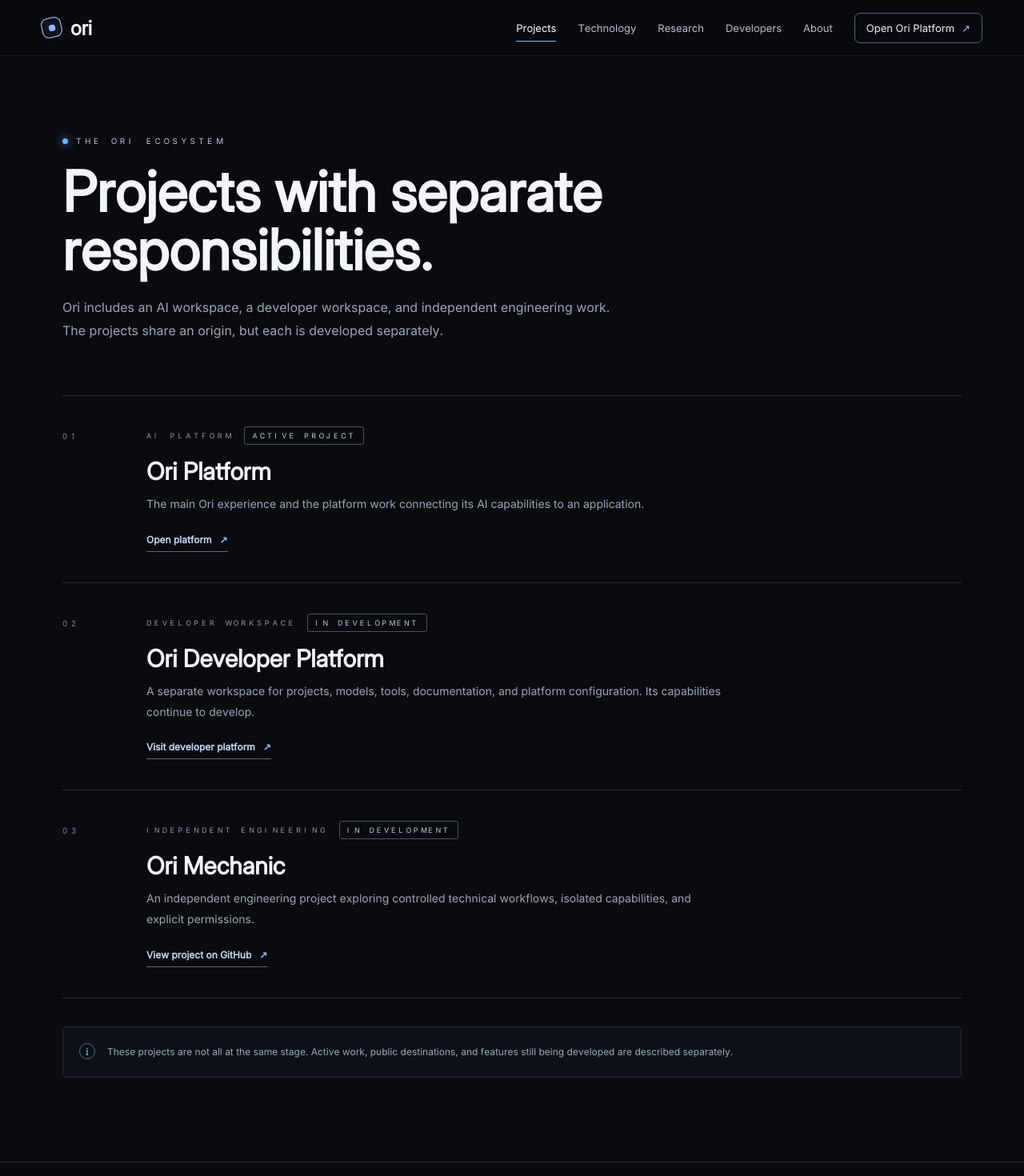
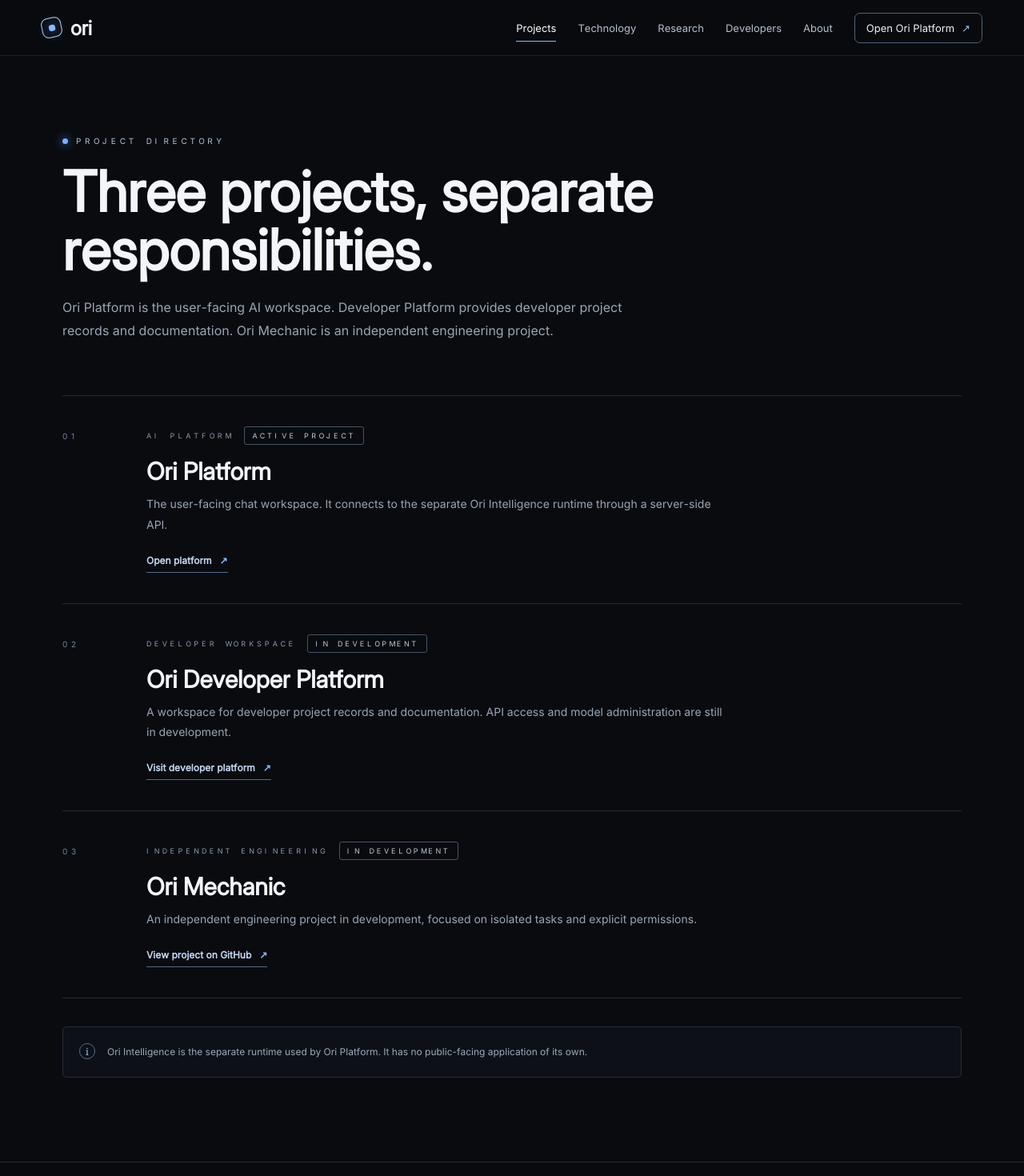
Before and after one commit to 30lnewcomb-byte/Ori-AI, a Next.js app: page /products in a window 1280 px wide. Shown: the top 1470 px of the page at 80% size. Built offline with nearby package versions, Linux system fonts and the light colour scheme.

Commit message:
Replace repeated ecosystem language with a factual project directory

```diff
--- a/app/products/page.tsx
+++ b/app/products/page.tsx
@@ -3,20 +3,20 @@ import { PageIntro } from "@/components/page-intro";
 
 export const metadata: Metadata = {
   title: "Projects",
-  description: "Explore the separate projects that make up the Ori ecosystem."
+  description: "An overview of Ori Platform, Ori Developer Platform, and Ori Mechanic, including each project's role and current stage."
 };
 
 const items = [
-  { name: "Ori Platform", category: "AI platform", state: "Active project", description: "The main Ori experience and the platform work connecting its AI capabilities to an application.", href: "https://ori-platform.vercel.app", action: "Open platform" },
-  { name: "Ori Developer Platform", category: "Developer workspace", state: "In development", description: "A separate workspace for projects, models, tools, documentation, and platform configuration. Its capabilities continue to develop.", href: "https://ori-developer-platform.vercel.app", action: "Visit developer platform" },
-  { name: "Ori Mechanic", category: "Independent engineering", state: "In development", description: "An independent engineering project exploring controlled technical workflows, isolated capabilities, and explicit permissions.", href: "https://github.com/30lnewcomb-byte/ori-mechanic", action: "View project on GitHub" }
+  { name: "Ori Platform", category: "AI platform", state: "Active project", description: "The user-facing chat workspace. It connects to the separate Ori Intelligence runtime through a server-side API.", href: "https://ori-platform.vercel.app", action: "Open platform" },
+  { name: "Ori Developer Platform", category: "Developer workspace", state: "In development", description: "A workspace for developer project records and documentation. API access and model administration are still in development.", href: "https://ori-developer-platform.vercel.app", action: "Visit developer platform" },
+  { name: "Ori Mechanic", category: "Independent engineering", state: "In development", description: "An independent engineering project in development, focused on isolated tasks and explicit permissions.", href: "https://github.com/30lnewcomb-byte/ori-mechanic", action: "View project on GitHub" }
 ];
 
 export default function ProductsPage() {
   return (
     <main id="main" className="subpage">
       <div className="section-wrap">
-        <PageIntro eyebrow="THE ORI ECOSYSTEM" title="Projects with separate responsibilities." description="Ori includes an AI workspace, a developer workspace, and independent engineering work. The projects share an origin, but each is developed separately." />
+        <PageIntro eyebrow="PROJECT DIRECTORY" title="Three projects, separate responsibilities." description="Ori Platform is the user-facing AI workspace. Developer Platform provides developer project records and documentation. Ori Mechanic is an independent engineering project." />
         <div className="catalog-list">
           {items.map((item, i) => (
             <article className="catalog-item" key={item.name} data-reveal data-delay={i * 70}>
@@ -29,7 +29,7 @@ export default function ProductsPage() {
             </article>
           ))}
         </div>
-        <div className="note-panel" data-reveal><span className="note-symbol">i</span><p>These projects are not all at the same stage. Active work, public destinations, and features still being developed are described separately.</p></div>
+        <div className="note-panel" data-reveal><span className="note-symbol">i</span><p>Ori Intelligence is the separate runtime used by Ori Platform. It has no public-facing application of its own.</p></div>
       </div>
     </main>
   );
```
